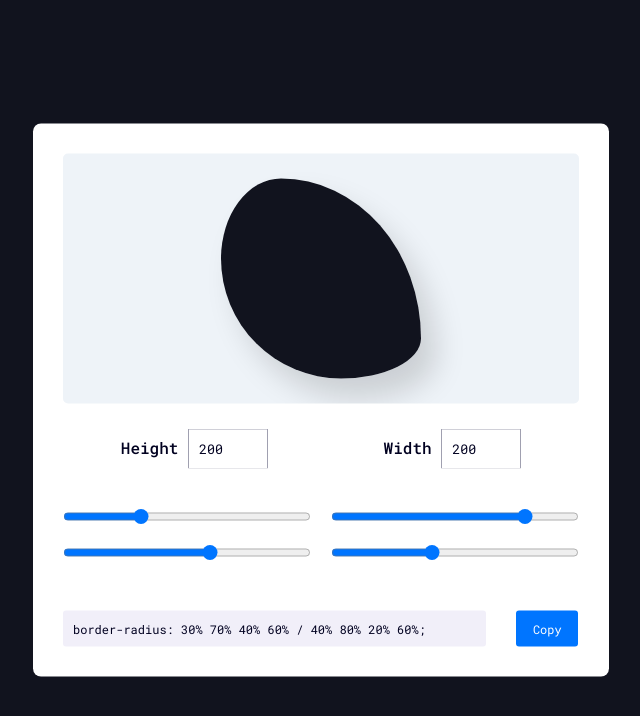
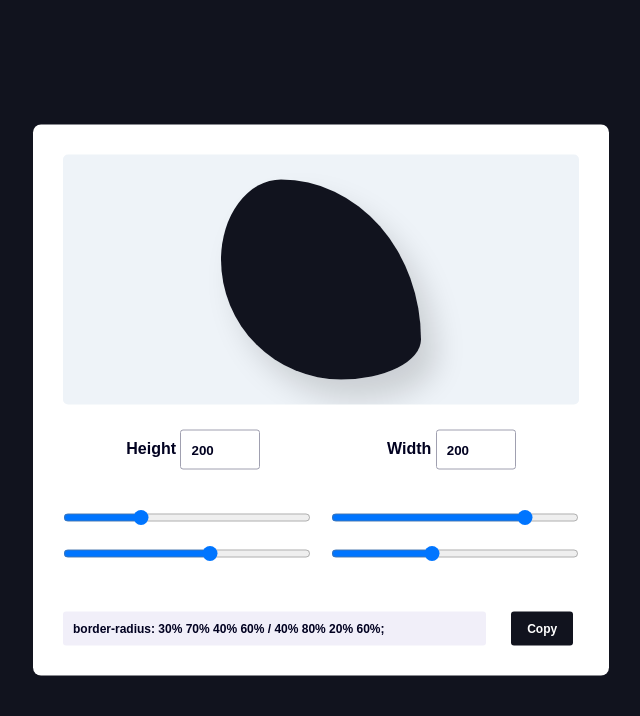
Before and after one commit to saruhanakbas/blob-generator, a plain HTML site: page index.html in a window 1280 px wide. Shown: the whole page, without its empty margins (319-959 px from the left). Drawn offline with Linux system fonts and the light colour scheme.

Commit message:
Update style.css

```diff
--- a/style.css
+++ b/style.css
@@ -1,10 +1,10 @@
 *{
-    padding: 0;
     margin: 0;
-    box-sizing: border-box;
-    outline: none;
-    font-family: "Roboto Mono",monospace;
-    font-weight: 400;
+ padding: 0;
+ box-sizing: border-box;
+ font-weight: 600;
+ font-family: sans-serif;
+ outline: none;
     color: #010120;
 }
 body{
@@ -47,8 +47,18 @@ body{
     width: 100%;
     margin: 20px 0 40px 0;
 }
+/* width and height */
+input[type="number"] {
+    height: 40px;
+    width: 80px;
+    padding: 10px;
+    margin-top: 5px;
+    border: 1px solid rgb(139, 3, 110);
+    border-radius: 5px;
+}
+
 label{
-    font-weight: 500;
+    font-weight: 600;
 }
 input[type="number"]{
     height: 40px;
@@ -57,21 +67,20 @@ input[type="number"]{
     margin-top: 5px;
     border: 1px solid #a0a0b0;
     border-radius: 3px;
-    border-radius: 0% 100% 0% 100% / 100% 0% 100% 0%;
     transition: ease .2s;
 }
 input[type="number"]:focus{
     background-color: #f1f5fa;
-    border-color: #025eaa;
-    color: #025eaa;
+    border-color: #11131e;
+    color: #11131e;
 }
 .sliders{
     width: 100%;
     display: grid;
     grid-template-columns: 1fr 1fr;
     grid-gap: 20px;
+}
 
-}
 input[type="text"]{
     width: 82%;
     margin-top: 50px;
@@ -85,7 +94,7 @@ button{
     width: 12%;
     margin-left: 4%;
     padding: 10px 0;
-    background-color: #0075ff;
+    background-color: #11131e;
     border: none;
     cursor: pointer;
     border-radius: 3px;
@@ -95,5 +104,5 @@ button{
 }
 
 button:hover{
-    background-color: #0050ff;
+    background-color: #11131e;
 }
```
